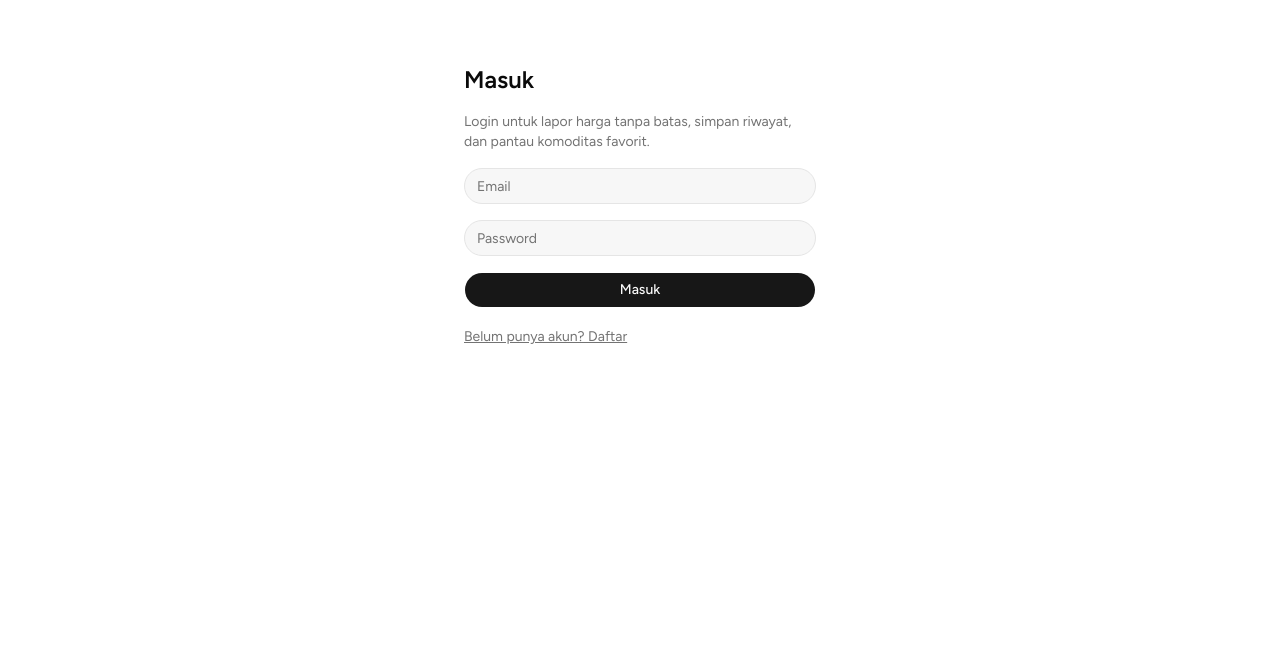
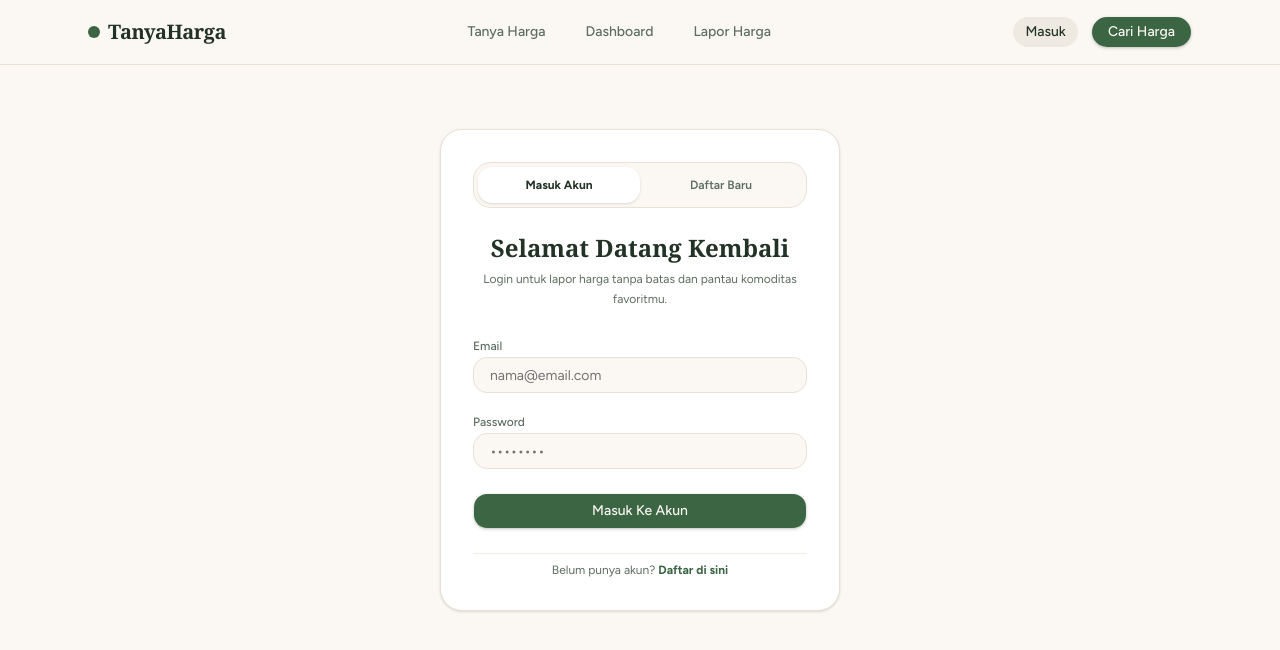
Before and after one commit to kholifpra9/TanyaHarga, a Next.js app: page /login in a window 1280 px wide. Shown: the top 650 px of the page. Built offline with nearby package versions, Linux system fonts and the light colour scheme; no server answers.

Commit message:
Refactor Login and Navbar components for improved user experience and styling

```diff
--- a/app/login/page.tsx
+++ b/app/login/page.tsx
@@ -1,12 +1,14 @@
 'use client';
 
-import { useState } from 'react';
+import { useState, Suspense } from 'react';
 import { useRouter, useSearchParams } from 'next/navigation';
+import Link from 'next/link';
 import { Button } from '@/components/ui/button';
 import { Input } from '@/components/ui/input';
+import { Navbar } from '@/components/ui/navbar';
 import { createClient } from '@/lib/supabase/client';
 
-export default function LoginPage() {
+function LoginContent() {
   const router = useRouter();
   const searchParams = useSearchParams();
   const redirectTo = searchParams.get('redirectTo') ?? '/report-price';
@@ -17,7 +19,13 @@ export default function LoginPage() {
   const [isLoading, setIsLoading] = useState(false);
   const [errorMessage, setErrorMessage] = useState<string | null>(null);
 
-  async function handleSubmit() {
+  async function handleSubmit(e: React.FormEvent) {
+    e.preventDefault();
+    if (!email || !password) {
+      setErrorMessage('Email dan password wajib diisi.');
+      return;
+    }
+
     setIsLoading(true);
     setErrorMessage(null);
 
@@ -39,38 +47,147 @@ export default function LoginPage() {
   }
 
   return (
-    <div className="max-w-sm mx-auto py-16 px-4 space-y-4">
-      <h1 className="text-2xl font-semibold">{mode === 'login' ? 'Masuk' : 'Daftar'}</h1>
-      <p className="text-sm text-muted-foreground">
-        Login untuk lapor harga tanpa batas, simpan riwayat, dan pantau komoditas favorit.
+    <main className="max-w-md mx-auto px-6 py-12 sm:py-16">
+      <div className="bg-white rounded-3xl border border-[#E8E1D5] shadow-sm p-6 sm:p-8 space-y-6">
+
+        {/* Toggle Tab (Masuk vs Daftar) */}
+        <div className="grid grid-cols-2 p-1 bg-[#FBF8F3] border border-[#E8E1D5] rounded-2xl text-xs font-semibold text-[#5C6E60]">
+          <button
+            type="button"
+            onClick={() => {
+              setMode('login');
+              setErrorMessage(null);
+            }}
+            className={`py-2.5 rounded-xl transition-all ${
+              mode === 'login'
+                ? 'bg-white text-[#223326] shadow-sm font-bold'
+                : 'hover:text-[#223326]'
+            }`}
+          >
+            Masuk Akun
+          </button>
+          <button
+            type="button"
+            onClick={() => {
+              setMode('signup');
+              setErrorMessage(null);
+            }}
+            className={`py-2.5 rounded-xl transition-all ${
+              mode === 'signup'
+                ? 'bg-white text-[#223326] shadow-sm font-bold'
+                : 'hover:text-[#223326]'
+            }`}
+          >
+            Daftar Baru
+          </button>
+        </div>
+
+        {/* Header Title */}
+        <div className="space-y-1.5 text-center">
+          <h1 className="text-2xl font-serif font-bold text-[#223326]">
+            {mode === 'login' ? 'Selamat Datang Kembali' : 'Bergabung dengan Warga'}
+          </h1>
+          <p className="text-xs text-[#5C6E60] leading-relaxed">
+            {mode === 'login'
+              ? 'Login untuk lapor harga tanpa batas dan pantau komoditas favoritmu.'
+              : 'Buat akun dalam hitungan detik untuk mulai berkontribusi dalam catatan pasar.'}
           </p>
+        </div>
 
+        {/* Form Input */}
+        <form onSubmit={handleSubmit} className="space-y-4">
+          <div className="space-y-1">
+            <label className="text-xs font-medium text-[#5C6E60]">Email</label>
             <Input
               type="email"
-        placeholder="Email"
+              placeholder="nama@email.com"
               value={email}
               onChange={(e) => setEmail(e.target.value)}
+              className="bg-[#FBF8F3] border-[#E8E1D5] focus:border-[#3B6543] focus:ring-0 rounded-xl px-4 py-2.5 text-sm"
+              required
             />
+          </div>
+
+          <div className="space-y-1">
+            <label className="text-xs font-medium text-[#5C6E60]">Password</label>
             <Input
               type="password"
-        placeholder="Password"
+              placeholder="••••••••"
               value={password}
               onChange={(e) => setPassword(e.target.value)}
+              className="bg-[#FBF8F3] border-[#E8E1D5] focus:border-[#3B6543] focus:ring-0 rounded-xl px-4 py-2.5 text-sm"
+              required
             />
+          </div>
 
-      <Button onClick={handleSubmit} disabled={isLoading} className="w-full">
-        {isLoading ? 'Memproses...' : mode === 'login' ? 'Masuk' : 'Daftar'}
+          {errorMessage && (
+            <div className="text-xs text-[#C86D51] bg-[#FDF2F0] border border-[#F5D5CE] p-3 rounded-xl font-medium">
+              {errorMessage}
+            </div>
+          )}
+
+          <Button
+            type="submit"
+            disabled={isLoading}
+            className="w-full bg-[#3B6543] text-[#FBF8F3] hover:bg-[#2D4E33] font-medium py-3 rounded-xl shadow-sm transition-all mt-2"
+          >
+            {isLoading
+              ? 'Memproses...'
+              : mode === 'login'
+              ? 'Masuk Ke Akun'
+              : 'Daftar Sekarang'}
           </Button>
+        </form>
 
-      {errorMessage && <p className="text-sm text-red-600">{errorMessage}</p>}
-
+        {/* Switch Mode Helper Text */}
+        <div className="text-center pt-2 border-t border-[#E8E1D5]/60 text-xs text-[#5C6E60]">
+          {mode === 'login' ? (
+            <p>
+              Belum punya akun?{' '}
               <button
                 type="button"
-        className="text-sm text-muted-foreground underline"
-        onClick={() => setMode(mode === 'login' ? 'signup' : 'login')}
+                className="text-[#3B6543] font-bold hover:underline"
+                onClick={() => {
+                  setMode('signup');
+                  setErrorMessage(null);
+                }}
               >
-        {mode === 'login' ? 'Belum punya akun? Daftar' : 'Sudah punya akun? Masuk'}
+                Daftar di sini
               </button>
+            </p>
+          ) : (
+            <p>
+              Sudah punya akun?{' '}
+              <button
+                type="button"
+                className="text-[#3B6543] font-bold hover:underline"
+                onClick={() => {
+                  setMode('login');
+                  setErrorMessage(null);
+                }}
+              >
+                Masuk ke akun
+              </button>
+            </p>
+          )}
+        </div>
+
+      </div>
+    </main>
+  );
+}
+
+export default function LoginPage() {
+  return (
+    <div className="bg-[#FBF8F3] text-[#223326] min-h-screen font-sans antialiased">
+      <Navbar />
+      <Suspense fallback={
+        <div className="text-center py-12 text-sm text-[#5C6E60]">
+          Memuat halaman login...
+        </div>
+      }>
+        <LoginContent />
+      </Suspense>
     </div>
   );
 }
--- a/components/ui/navbar.tsx
+++ b/components/ui/navbar.tsx
@@ -2,13 +2,17 @@
 
 import { useState, useEffect, useRef } from 'react';
 import Link from 'next/link';
+import { usePathname } from 'next/navigation';
 import { Button } from '@/components/ui/button';
 import { createClient } from '@/lib/supabase/client';
 
 export function Navbar() {
+  const pathname = usePathname();
   const [userEmail, setUserEmail] = useState<string | null>(null);
   const [isLoading, setIsLoading] = useState(true);
   const [isMenuOpen, setIsMenuOpen] = useState(false);
+  const [showLogoutConfirm, setShowLogoutConfirm] = useState(false);
+
   const dropdownRef = useRef<HTMLDivElement>(null);
 
   useEffect(() => {
@@ -28,7 +32,7 @@ export function Navbar() {
     };
   }, []);
 
-  // Close dropdown saat klik di luar area menu
+  // Close dropdown saat click outside
   useEffect(() => {
     function handleClickOutside(event: MouseEvent) {
       if (dropdownRef.current && !dropdownRef.current.contains(event.target as Node)) {
@@ -42,35 +46,50 @@ export function Navbar() {
   async function handleLogout() {
     const supabase = createClient();
     await supabase.auth.signOut();
-    window.location.reload();
+    setShowLogoutConfirm(false);
+    setIsMenuOpen(false);
+    window.location.href = '/';
   }
 
-  // Mengambil huruf depan email untuk Avatar Badge
+  const navLinks = [
+    { href: '/ask-price', label: 'Tanya Harga' },
+    { href: '/dashboard', label: 'Dashboard' },
+    { href: '/report-price', label: 'Lapor Harga' },
+  ];
+
   const userInitial = userEmail ? userEmail.charAt(0).toUpperCase() : 'U';
 
   return (
-    <header className="sticky top-0 z-50 bg-[#FBF8F3]/90 backdrop-blur-md border-b border-[#E8E1D5]">
+    <>
+      <header className="sticky top-0 z-40 bg-[#FBF8F3]/90 backdrop-blur-md border-b border-[#E8E1D5]">
         <div className="max-w-6xl mx-auto px-6 h-16 flex items-center justify-between">
 
           {/* Brand Logo */}
           <Link href="/" className="flex items-center gap-2 group">
-          <span className="w-3 h-3 rounded-full bg-[#3B6543] group-hover:scale-110 transition-transform" />
+            <span className="w-3 h-3 rounded-full bg-[#3B6543] group-hover:scale-125 transition-transform" />
             <span className="text-xl font-bold tracking-tight text-[#223326] font-serif">
               TanyaHarga
             </span>
           </Link>
 
-        {/* Center Nav Items */}
-        <nav className="hidden md:flex items-center gap-8 text-sm font-medium text-[#4A5D4E]">
-          <Link href="/ask-price" className="hover:text-[#223326] transition-colors">
-            Tanya Harga
+          {/* Nav Items dengan Active State Indicator */}
+          <nav className="hidden md:flex items-center gap-2 text-sm font-medium">
+            {navLinks.map((link) => {
+              const isActive = pathname === link.href;
+              return (
+                <Link
+                  key={link.href}
+                  href={link.href}
+                  className={`px-4 py-2 rounded-full transition-all duration-200 relative ${
+                    isActive
+                      ? 'bg-[#3B6543] text-white font-semibold shadow-sm'
+                      : 'text-[#5C6E60] hover:text-[#223326] hover:bg-[#EFEAE1]'
+                  }`}
+                >
+                  {link.label}
                 </Link>
-          <Link href="/dashboard" className="hover:text-[#223326] transition-colors">
-            Dashboard
-          </Link>
-          <Link href="/report-price" className="hover:text-[#223326] transition-colors">
-            Lapor Harga
-          </Link>
+              );
+            })}
           </nav>
 
           {/* Right Auth Action */}
@@ -78,51 +97,64 @@ export function Navbar() {
             {!isLoading && (
               <>
                 {userEmail ? (
-                /* Profile Avatar & Dropdown Menu */
+                  /* Profile Dropdown Trigger */
                   <div className="relative" ref={dropdownRef}>
                     <button
                       onClick={() => setIsMenuOpen(!isMenuOpen)}
-                    className="flex items-center gap-2.5 p-1.5 pl-3 rounded-full bg-white border border-[#E8E1D5] hover:border-[#3B6543] transition-all focus:outline-none shadow-sm"
+                      className={`flex items-center gap-2.5 p-1.5 pl-3.5 rounded-full border transition-all focus:outline-none shadow-sm cursor-pointer ${
+                        isMenuOpen
+                          ? 'bg-[#EFEAE1] border-[#3B6543] ring-2 ring-[#3B6543]/20'
+                          : 'bg-white border-[#E8E1D5] hover:border-[#3B6543] hover:bg-[#FBF8F3]'
+                      }`}
                     >
-                    <span className="text-xs font-semibold text-[#223326] max-w-[110px] truncate">
+                      <span className="text-xs font-semibold text-[#223326] max-w-[120px] truncate">
                         {userEmail.split('@')[0]}
                       </span>
-                    <div className="w-7 h-7 rounded-full bg-[#3B6543] text-[#FBF8F3] text-xs font-bold flex items-center justify-center shrink-0">
+                      <div className="w-7 h-7 rounded-full bg-[#3B6543] text-white text-xs font-bold flex items-center justify-center shrink-0 shadow-inner">
                         {userInitial}
                       </div>
                     </button>
 
                     {/* Dropdown Menu Box */}
                     {isMenuOpen && (
-                    <div className="absolute right-0 mt-2 w-56 bg-white rounded-2xl border border-[#E8E1D5] shadow-lg p-2 z-50 animate-in fade-in slide-in-from-top-2 duration-150">
-                      <div className="px-3 py-2 border-b border-[#E8E1D5]/60 mb-1">
-                        <p className="text-[11px] font-medium text-[#5C6E60]">Login sebagai</p>
-                        <p className="text-xs font-semibold text-[#223326] truncate">{userEmail}</p>
+                      <div className="absolute right-0 mt-2 w-60 bg-white rounded-2xl border border-[#E8E1D5] shadow-xl p-2 z-50 animate-in fade-in slide-in-from-top-2 duration-150">
+                        <div className="px-3 py-2.5 bg-[#FBF8F3] rounded-xl border border-[#E8E1D5]/60 mb-1.5">
+                          <p className="text-[10px] uppercase font-bold text-[#5C6E60] tracking-wider">
+                            Akun Terhubung
+                          </p>
+                          <p className="text-xs font-semibold text-[#223326] truncate mt-0.5">
+                            {userEmail}
+                          </p>
                         </div>
 
                         <div className="space-y-0.5">
                           <Link
                             href="/watchlist"
                             onClick={() => setIsMenuOpen(false)}
-                          className="flex items-center gap-2 px-3 py-2 text-xs font-medium text-[#223326] hover:bg-[#FBF8F3] rounded-xl transition-colors"
+                            className="flex items-center gap-2.5 px-3 py-2 text-xs font-medium text-[#223326] hover:bg-[#3B6543]/10 hover:text-[#3B6543] rounded-xl transition-all cursor-pointer"
                           >
-                          📌 Watchlist Komoditas
+                            <span>📌</span> Watchlist Komoditas
                           </Link>
                           <Link
                             href="/report-price"
                             onClick={() => setIsMenuOpen(false)}
-                          className="flex items-center gap-2 px-3 py-2 text-xs font-medium text-[#223326] hover:bg-[#FBF8F3] rounded-xl transition-colors"
+                            className="flex items-center gap-2.5 px-3 py-2 text-xs font-medium text-[#223326] hover:bg-[#3B6543]/10 hover:text-[#3B6543] rounded-xl transition-all cursor-pointer"
                           >
-                          ✍️ Lapor Harga Baru
+                            <span>✍️</span> Lapor Harga Baru
                           </Link>
                         </div>
 
-                      <div className="border-t border-[#E8E1D5]/60 mt-1 pt-1">
+                        <div className="border-t border-[#E8E1D5]/80 mt-1.5 pt-1.5">
                           <button
-                          onClick={handleLogout}
-                          className="w-full text-left px-3 py-2 text-xs font-semibold text-[#C86D51] hover:bg-[#FDF2F0] rounded-xl transition-colors"
+                            type="button"
+                            onClick={() => {
+                              setIsMenuOpen(false);
+                              setShowLogoutConfirm(true);
+                            }}
+                            className="w-full flex items-center justify-between px-3 py-2 text-xs font-semibold text-[#C86D51] hover:bg-[#FDF2F0] hover:text-[#B05238] rounded-xl transition-all cursor-pointer"
                           >
-                          🚪 Keluar Akun
+                            <span>Keluar dari Akun</span>
+                            <span>🚪</span>
                           </button>
                         </div>
                       </div>
@@ -136,7 +168,9 @@ export function Navbar() {
                       render={<Link href="/login" />}
                       size="sm"
                       variant="ghost"
-                    className="text-[#3B6543] hover:text-[#223326] hover:bg-[#EFEAE1] font-medium"
+                      className={`text-[#3B6543] hover:text-[#223326] hover:bg-[#EFEAE1] font-medium ${
+                        pathname === '/login' ? 'bg-[#EFEAE1] text-[#223326]' : ''
+                      }`}
                     >
                       Masuk
                     </Button>
@@ -156,5 +190,42 @@ export function Navbar() {
 
         </div>
       </header>
+
+      {/* MODAL KONFIRMASI LOGOUT */}
+      {showLogoutConfirm && (
+        <div className="fixed inset-0 z-50 flex items-center justify-center p-4 bg-black/40 backdrop-blur-xs animate-in fade-in duration-150">
+          <div className="bg-white rounded-3xl border border-[#E8E1D5] max-w-sm w-full p-6 shadow-2xl space-y-4 text-center animate-in zoom-in-95 duration-150">
+            <div className="w-12 h-12 bg-[#FDF2F0] text-[#C86D51] rounded-full flex items-center justify-center mx-auto text-xl font-bold">
+              🚪
+            </div>
+            <div className="space-y-1">
+              <h3 className="font-serif font-bold text-lg text-[#223326]">
+                Keluar Akun?
+              </h3>
+              <p className="text-xs text-[#5C6E60] leading-relaxed">
+                Kamu perlu login kembali untuk mengakses kuota tanya harga tanpa batas.
+              </p>
+            </div>
+            <div className="grid grid-cols-2 gap-2 pt-2">
+              <Button
+                type="button"
+                variant="outline"
+                onClick={() => setShowLogoutConfirm(false)}
+                className="border-[#E8E1D5] text-[#223326] hover:bg-[#FBF8F3] rounded-xl font-medium"
+              >
+                Batal
+              </Button>
+              <Button
+                type="button"
+                onClick={handleLogout}
+                className="bg-[#C86D51] text-white hover:bg-[#B05238] rounded-xl font-medium"
+              >
+                Ya, Keluar
+              </Button>
+            </div>
+          </div>
+        </div>
+      )}
+    </>
   );
 }
```
Lines whose indentation alone changed are shown as unchanged.
